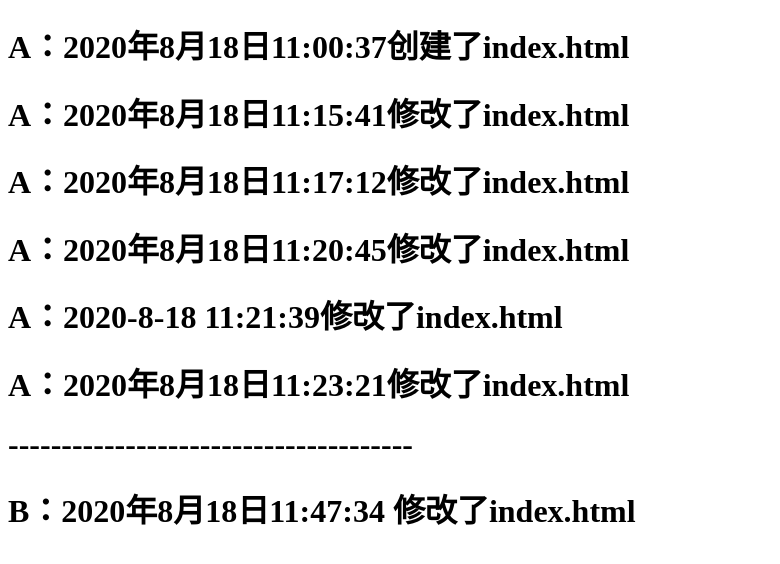
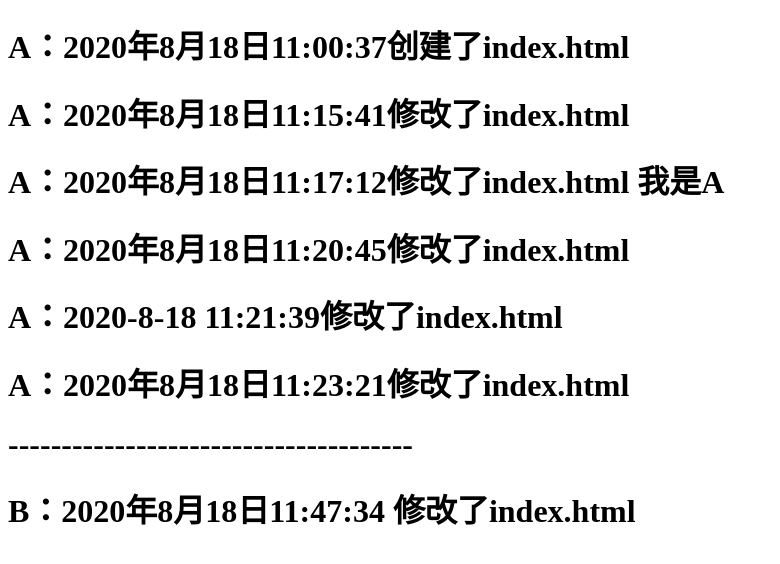
Before and after one commit to SR1918ONOE/code_demo, a plain HTML site: page index.html in a window 1280 px wide. Shown: the whole page, without its empty margins (0-780 px from the left). Drawn offline with Linux system fonts and the light colour scheme.

Commit message:
A模拟冲突

```diff
--- a/index.html
+++ b/index.html
@@ -8,7 +8,7 @@
 <body>
     <h1>A：2020年8月18日11:00:37创建了index.html</h1>
     <h1>A：2020年8月18日11:15:41修改了index.html</h1>
-    <h1>A：2020年8月18日11:17:12修改了index.html</h1>
+    <h1>A：2020年8月18日11:17:12修改了index.html 我是A</h1>
     <h1>A：2020年8月18日11:20:45修改了index.html</h1>
     <h1>A：2020-8-18 11:21:39修改了index.html</h1>
     <h1>A：2020年8月18日11:23:21修改了index.html</h1>
```
